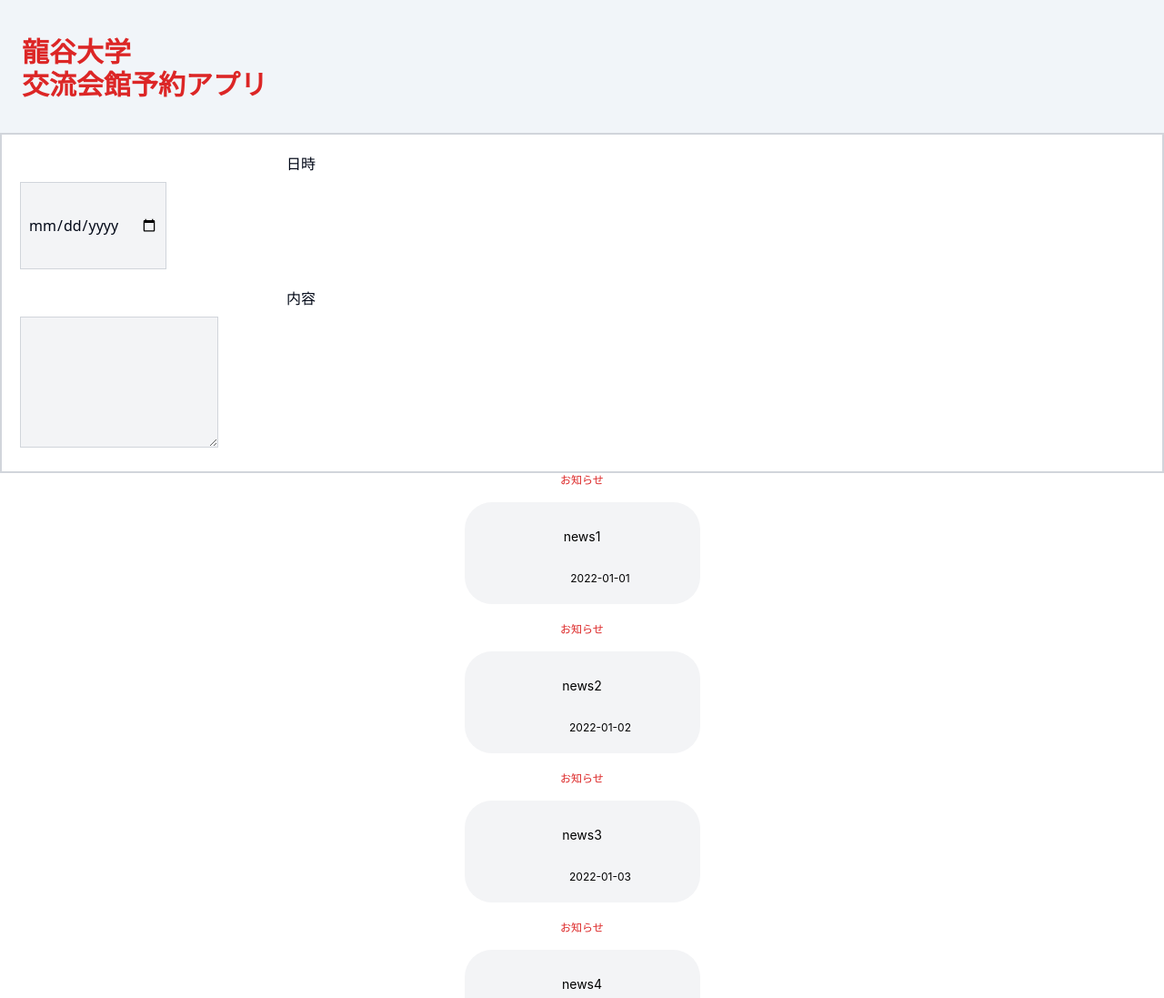
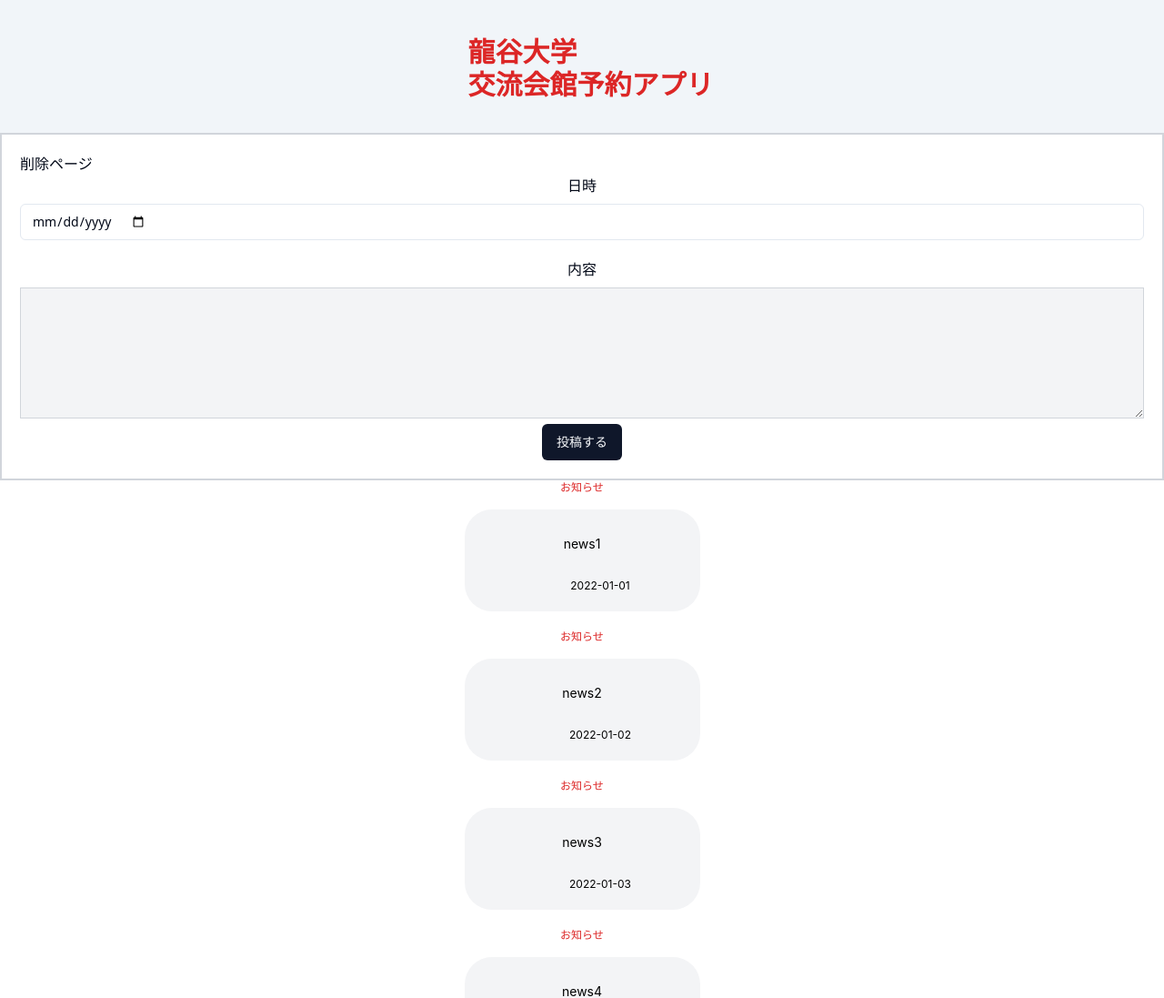
Before and after one commit to K5desu/reserveapp, a Next.js app: page /home/news in a window 1280 px wide. Shown: the top 1097 px of the page at 91% size. Built offline with nearby package versions, Linux system fonts and the light colour scheme; no server answers.

Commit message:
UI完成

```diff
--- a/src/app/home/mypage/page.tsx
+++ b/src/app/home/mypage/page.tsx
@@ -72,7 +72,7 @@
           </div>
         )}
 
-        <p className="text-red-500 mt-2">※予約は1つしかできません</p>
+        <p className="text-red-500 mt-2">※本当は予約は1つしかできません</p>
       </section>
       <Logout />
     </main>
--- a/src/app/home/news/delete/page.tsx
+++ b/src/app/home/news/delete/page.tsx
@@ -0,0 +1,27 @@
+import NewsCard from "@/components/news/newsCard";
+export default function Page() {
+  const news = [
+    { contents: "news1", date: "2022-01-01" },
+    { contents: "news2", date: "2022-01-02" },
+    { contents: "news3", date: "2022-01-03" },
+    { contents: "news4", date: "2022-01-04" },
+    { contents: "news5", date: "2022-01-05" },
+    { contents: "news6", date: "2022-01-06" },
+    { contents: "news7", date: "2022-01-07" },
+    { contents: "news8", date: "2022-01-08" },
+    { contents: "news9", date: "2022-01-09" },
+    { contents: "news10", date: "2022-01-10" },
+  ];
+  return (
+    <footer className="flex  justify-center flex-col">
+      {news.map((news, index) => (
+        <NewsCard
+          key={index}
+          contents={news.contents}
+          date={news.date}
+          IsDelete={true}
+        />
+      ))}
+    </footer>
+  );
+}
--- a/src/app/home/news/page.tsx
+++ b/src/app/home/news/page.tsx
@@ -1,19 +1,22 @@
+"use client";
+import { Input } from "@/components/ui/input";
+import { Button } from "@/components/ui/button";
+import Link from "next/link";
 export default function Page() {
   return (
     <main className="flex flex-col  justify-between p-5 bg-white border-2 border-gray-300">
-      <div className="left-section w-full md:w-1/2 mb-5 md:mb-0">
+      <Link href="/home/news/delete">削除ページ</Link>
+      <form className=" w-full text-center ">
         <div className="date mb-5">
           <h2 className="text-center mb-2">日時</h2>
-          <input
-            type="date"
-            className="border border-gray-300 p-2 bg-gray-100 h-24"
-          />
+          <Input type="date" />
         </div>
         <div className="content">
           <h2 className="text-center mb-2">内容</h2>
-          <textarea className="content-box border border-gray-300 p-2 bg-gray-100 h-36" />
+          <textarea className="content-box border border-gray-300 p-2 bg-gray-100 h-36 w-full" />
         </div>
-      </div>
+        <Button>投稿する</Button>
+      </form>
     </main>
   );
 }
--- a/src/app/home/owner/page.tsx
+++ b/src/app/home/owner/page.tsx
@@ -5,25 +5,41 @@
 import { Input } from "@/components/ui/input";
 import { Button } from "@/components/ui/button";
 import { DemoPage } from "@/components/reservecheck/table";
+import { Payment } from "@/components/reservecheck/columns";
 export default function Page() {
-  const [data, setData] = useState();
+  function getData(): Payment[] {
+    return [
+      {
+        name: "John Doe",
+        student_id: "123456",
+        time: "10:00~11:00",
+        status: "未貸し出し",
+      },
+    ];
+  }
+  const [data, setData] = useState<string>("");
+
   useEffect(() => {
     const starCountRef = ref(database, "user");
     onValue(starCountRef, (snapshot) => {
       const data = snapshot.val();
-      console.log(data);
       setData(data.userId);
     });
   }, []);
+
   return (
     <div>
-      <form action="" className=" justify-end  gap-4 m-3 md:flex">
-        <div className="flex  items-center gap-4 m-3 justify-center">
-          <Input value={data} placeholder="学籍番号" />
+      <form action="" className="justify-end gap-4 m-3 md:flex">
+        <div className="flex items-center gap-4 m-3 justify-center">
+          <Input
+            value={data}
+            placeholder="学籍番号"
+            onChange={(e) => setData(e.target.value)}
+          />
           <Button>検索</Button>
         </div>
-        <div className="flex  items-center gap-4 m-3 justify-center">
-          <Input type="time"></Input>
+        <div className="flex items-center gap-4 m-3 justify-center">
+          <Input type="time" />
           <Button>検索</Button>
         </div>
       </form>
--- a/src/app/home/owner/return/page.tsx
+++ /dev/null
@@ -1,33 +0,0 @@
-"use client";
-import { ref, onValue } from "firebase/database";
-import { database } from "@/lib/firebase/firebase";
-import { useEffect, useState } from "react";
-import { Input } from "@/components/ui/input";
-import { Button } from "@/components/ui/button";
-import { DemoPage } from "@/components/reservecheck/table";
-export default function Page() {
-  const [data, setData] = useState();
-  useEffect(() => {
-    const starCountRef = ref(database, "user");
-    onValue(starCountRef, (snapshot) => {
-      const data = snapshot.val();
-      console.log(data);
-      setData(data.userId);
-    });
-  }, []);
-  return (
-    <div>
-      <form action="" className=" justify-end  gap-4 m-3 md:flex">
-        <div className="flex  items-center gap-4 m-3 justify-center">
-          <Input value={data} placeholder="学籍番号" />
-          <Button>検索</Button>
-        </div>
-        <div className="flex  items-center gap-4 m-3 justify-center">
-          <Input type="time"></Input>
-          <Button>検索</Button>
-        </div>
-      </form>
-      <DemoPage />
-    </div>
-  );
-}
--- a/src/app/home/page.tsx
+++ b/src/app/home/page.tsx
@@ -4,6 +4,7 @@
 import { RyuAuthenticator } from "@/lib/ryu-authentcator";
 import NotAllowed from "@/components/notAllowed";
 import Link from "next/link";
+import Image from "next/image";
 export default function Page() {
   const [loading, setLoading] = useState(true);
   const [date, setDate] = useState<Date | undefined>(new Date());
@@ -24,11 +25,9 @@
       ) : (
         <>
           <div className="w-full h-full relative">
-            <div className="w-12 h-11 absolute left-0 top-0 bg-red-600">
-              <Link href="/home/mypage" className="text-white">
-                △
-              </Link>
-            </div>
+            <Link href="/home/mypage">
+              <Image src={"/Group 1.png"} width={50} height={50} alt="cover" />
+            </Link>
           </div>
           <h2 className="text-red-500 text-4xl mb-5">使用状況</h2>
 
--- a/src/components/layout/Footer.tsx
+++ b/src/components/layout/Footer.tsx
@@ -1,14 +1,26 @@
+"use client";
 import NewsCard from "@/components/news/newsCard";
+import { usePathname } from "next/navigation";
 export default function Footer({
   news,
 }: {
   news: { contents: string; date: string }[];
 }) {
+  const pathname = usePathname();
   return (
-    <footer className="flex  justify-center flex-col">
-      {news.map((news, index) => (
-        <NewsCard key={index} contents={news.contents} date={news.date} />
-      ))}
-    </footer>
+    <>
+      {pathname != "/home/news/delete" ? (
+        <footer className="flex  justify-center flex-col">
+          {news.map((news, index) => (
+            <NewsCard
+              key={index}
+              contents={news.contents}
+              date={news.date}
+              IsDelete={false}
+            />
+          ))}
+        </footer>
+      ) : null}
+    </>
   );
 }
--- a/src/components/layout/Header.tsx
+++ b/src/components/layout/Header.tsx
@@ -5,18 +5,28 @@
   const IsRyuAdmin = RyuAdmin();
   return (
     <header style={{ width: "100%", backgroundColor: "#F1F5F9" }}>
-      <div className="h-[146px] flex justify-between items-center ">
-        <div className="h-[146px] pl-6 pr-[25px] pt-[39px] pb-[35px]  justify-center items-center flex">
-          <div className="h-[72px] text-red-600 text-3xl font-bold font-['Inter']">
+      <div className="h-[146px]  ">
+        <div className="h-[146px] pl-6 pr-[25px] pt-[39px] pb-[35px]  flex-col justify-between items-center flex">
+          <div className="h-[72px] text-red-600 text-3xl font-bold font-['Inter'] ml-5">
             <Link href="./">
               龍谷大学<br></br>交流会館予約アプリ
             </Link>
           </div>
 
           {IsRyuAdmin && (
-            <div>
-              <Link href="">予約確認</Link>
-              <Link href="">ニュース一覧</Link>
+            <div className="mr-5 flex gap-x-5">
+              <Link
+                href="/home/owner"
+                className="px-4 py-2 border border-transparent rounded-md text-red-400"
+              >
+                予約確認
+              </Link>
+              <Link
+                href="/home/news"
+                className="px-4 py-2 border border-transparent rounded-md  text-red-400"
+              >
+                ニュース作成
+              </Link>
             </div>
           )}
         </div>
--- a/src/components/news/newsCard.tsx
+++ b/src/components/news/newsCard.tsx
@@ -1,19 +1,24 @@
+import { Button } from "../ui/button";
 export default function NewsCard({
   contents,
   date,
+  IsDelete,
 }: {
   contents: string;
   date: string;
+  IsDelete: boolean;
 }) {
   return (
     <div className="flex flex-col items-center justify-center  space-y-4 bg-white mb-5 ">
       <div className="  text-red-600 text-xs font-normal font-['Inter']  ">
         お知らせ
       </div>
+      {IsDelete && <Button variant="destructive">削除</Button>}
       <div className="flex w-[259px] h-28 flex-col items-center p-4 space-y-2 bg-gray-100 rounded-[30px]">
         <div className="   text-black text-sm font-normal font-['Inter'] pb-5 pt-3">
           {contents}
         </div>
+
         <div className="text-black text-xs font-normal font-['Inter'] pl-10">
           {date}
         </div>
--- a/src/components/reservecheck/data-table.tsx
+++ b/src/components/reservecheck/data-table.tsx
@@ -31,7 +31,22 @@
     columns,
     getCoreRowModel: getCoreRowModel(),
   });
-
+  function IsRental(text: string) {
+    console.log(text);
+    if (text === "未貸し出し") {
+      return (
+        <div className="bg-red-500 text-white rounded-full px-2 py-1">
+          {text}
+        </div>
+      );
+    } else if (text === "貸し出し中") {
+      return (
+        <div className="bg-green-500 text-white rounded-full px-2 py-1">
+          {text}
+        </div>
+      );
+    }
+  }
   return (
     <div className="rounded-md border">
       <Table>
```
Also changed, not shown: public/Group 1.png (added).
